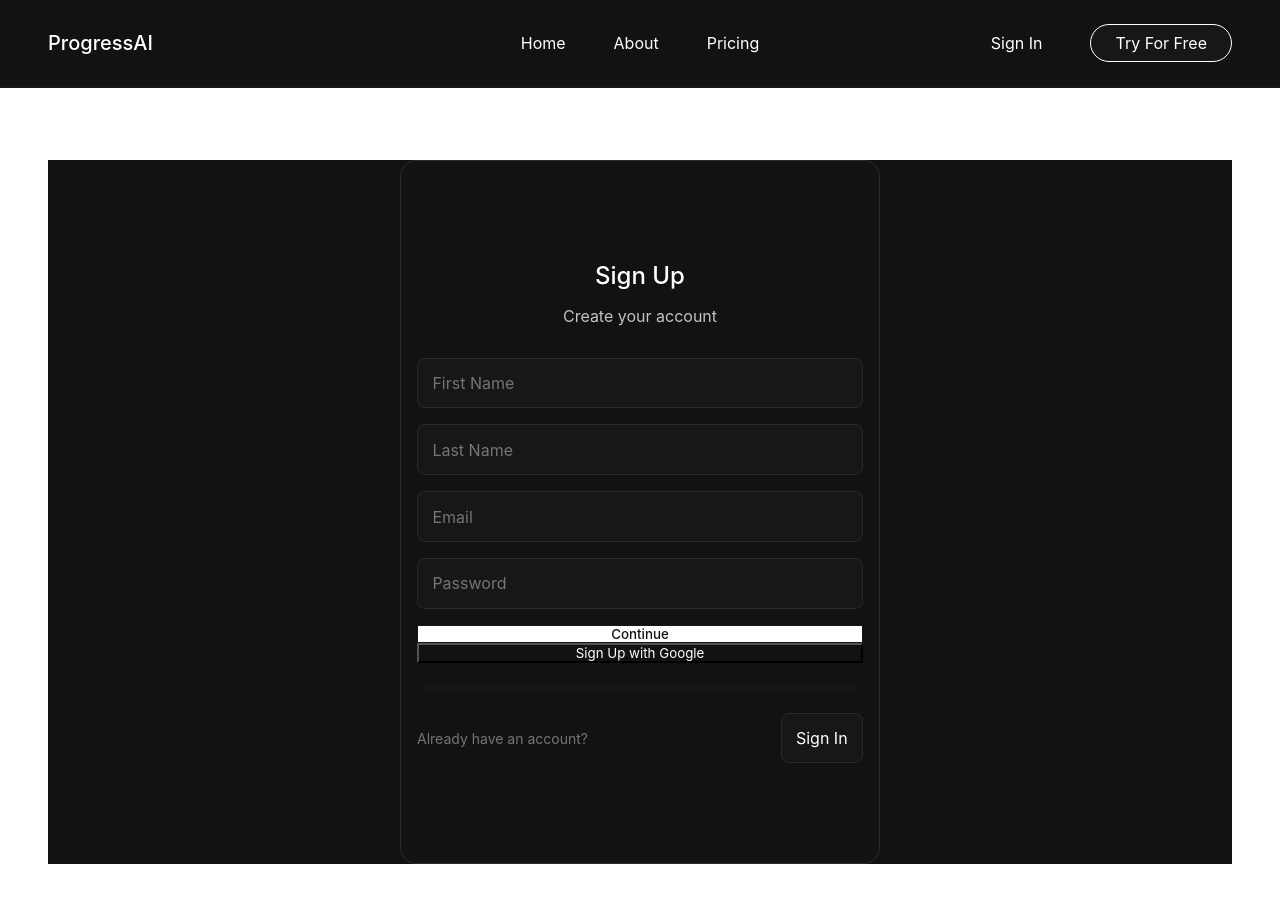
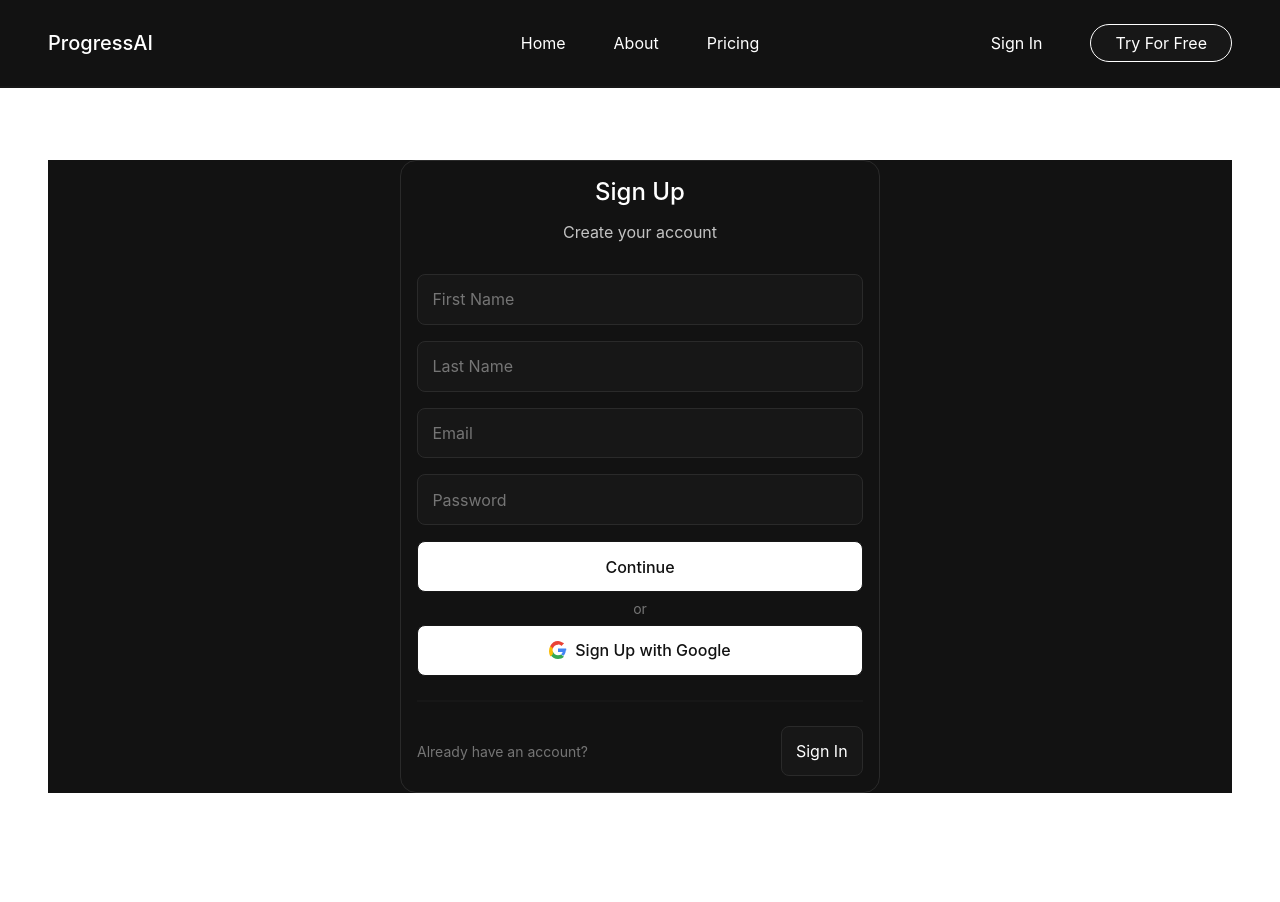
Before and after one commit to danielbirdjr/training_web_app, a Next.js app: page /sign-up in a window 1280 px wide. After the commit the page ends 833 px from the top, so only its background shows below. Built offline with nearby package versions, Linux system fonts and the light colour scheme; no server answers.

Commit message:
Fixed google button on sign up page and the iamge loading on the about page

```diff
--- a/src/pages/about.jsx
+++ b/src/pages/about.jsx
@@ -8,7 +8,11 @@ const About = () => {
             <section classNameName="about">
                 <div className="about_section_framer">
                     <div className="about_section_image">
-                        <Image src="usapl_competition_photo_2.jpg" alt="Photo of Daniel Bird" />
+                        <Image src="/usapl_competition_photo_2.jpg" alt="Photo of Daniel Bird"
+                            width={600} // Arbitrary width to satisfy Next.js
+                            height={800} // Arbitrary height to satisfy Next.js
+                            style={{ height: '80vh', width: 'auto' }}
+                        />
                     </div>
                     <div className="about_section_text">
                         <h4 className="first_h4">Who&#39;s behind this?</h4>
--- a/src/pages/sign-up.jsx
+++ b/src/pages/sign-up.jsx
@@ -55,7 +55,33 @@ const SignUp = () => {
                             <input type="password" placeholder="Password" value={password} onChange={(e) => setPassword(e.target.value)} />
                             <button type="submit">Continue</button>
                         </form>
-                        <button onClick={handleGoogleSignUp}>Sign Up with Google</button>
+                        <p className='or_between_buttons'>or</p>
+                        <button onClick={handleGoogleSignUp} className='google_signip_button'>
+                                <svg
+                                    xmlns="http://www.w3.org/2000/svg"
+                                    viewBox="0 0 48 48"
+                                    width="24px"
+                                    height="24px"
+                                    className='google-logo'
+                                >
+                                    <path
+                                    fill="#4285F4"
+                                    d="M46.1 24.5c0-1.6-.1-3.1-.4-4.6H24v9.1h12.4c-.5 2.5-2 4.6-4.3 6L39 39c3.5-3.3 5.6-8.1 5.6-13.5z"
+                                    />
+                                    <path
+                                    fill="#34A853"
+                                    d="M24 48c6.5 0 11.9-2.2 15.8-5.9l-7.4-6c-2.1 1.4-4.8 2.2-8.4 2.2-6.4 0-11.8-4.3-13.7-10.1H3.3v6.3C7.3 43.2 15.1 48 24 48z"
+                                    />
+                                    <path
+                                    fill="#FBBC05"
+                                    d="M10.3 28.2c-.5-1.4-.8-2.8-.8-4.2s.3-2.9.8-4.2V13.5H3.3C1.2 18.2 0 22.8 0 27.5s1.2 9.3 3.3 14l7-6.3z"
+                                    />
+                                    <path
+                                    fill="#EA4335"
+                                    d="M24 9.5c3.6 0 6.8 1.2 9.3 3.7l6.9-6.9C33.9 2.5 29.5 0 24 0 15.1 0 7.3 4.8 3.3 13.5l7 6.3c1.9-5.8 7.3-10.1 13.7-10.1z"
+                                    />
+                                </svg>
+                            Sign Up with Google</button>
                         <div className="signup_line"></div>
                         <div className="signup_container_bottom">
                             <p>Already have an account?</p>
--- a/src/styles/style.css
+++ b/src/styles/style.css
@@ -158,7 +158,7 @@ section {
 .signin_frame {
     display: flex;
     align-items: center;
-    height: 29rem;
+    height: auto;
     width: 30rem;
     border: 1px var(--border-gray) solid;
     border-radius: 1rem;
@@ -302,7 +302,7 @@ section {
 .signup_frame {
     display: flex;
     align-items: center;
-    height: 44rem;
+    height: auto;
     width: 30rem;
     border: 1px var(--border-gray) solid;
     border-radius: 1rem;
@@ -345,15 +345,39 @@ section {
 }
 
 .signup_fields button {
+    font-size: 1rem;
+    padding: 0.9rem;
+    border-radius: 0.5rem;
+    margin-bottom: 0.5rem;
     border: 1px var(--dark-gray) solid;
     background-color: var(--white);
     color: var(--almost-black);
     font-weight: 550;
-    margin-bottom: 0;
 }
 
 .signup_fields button:hover {
     cursor: pointer;
+}
+
+.google_signip_button {
+    display: flex;
+    gap: 0.5rem;
+    align-items: center;
+    justify-content: center;
+    font-size: 1rem;
+    padding: 0.9rem;
+    border-radius: 0.5rem;
+    border: 1px var(--dark-gray) solid;
+    background-color: var(--white);
+    color: var(--almost-black);
+    font-weight: 550;
+    cursor: pointer;
+}
+
+.google_signip_button svg {
+    background: none;
+    height: 1.125rem;
+    width: 1.125rem;
 }
 
 .signup_line {
@@ -495,9 +519,9 @@ section {
 }
 
 .about_section_image Image {
-    /* height: 38rem; */
     height: 80vh;
     border-radius: 1rem;
+    overflow: hidden;
 }
 
 .about_section_text {
```
